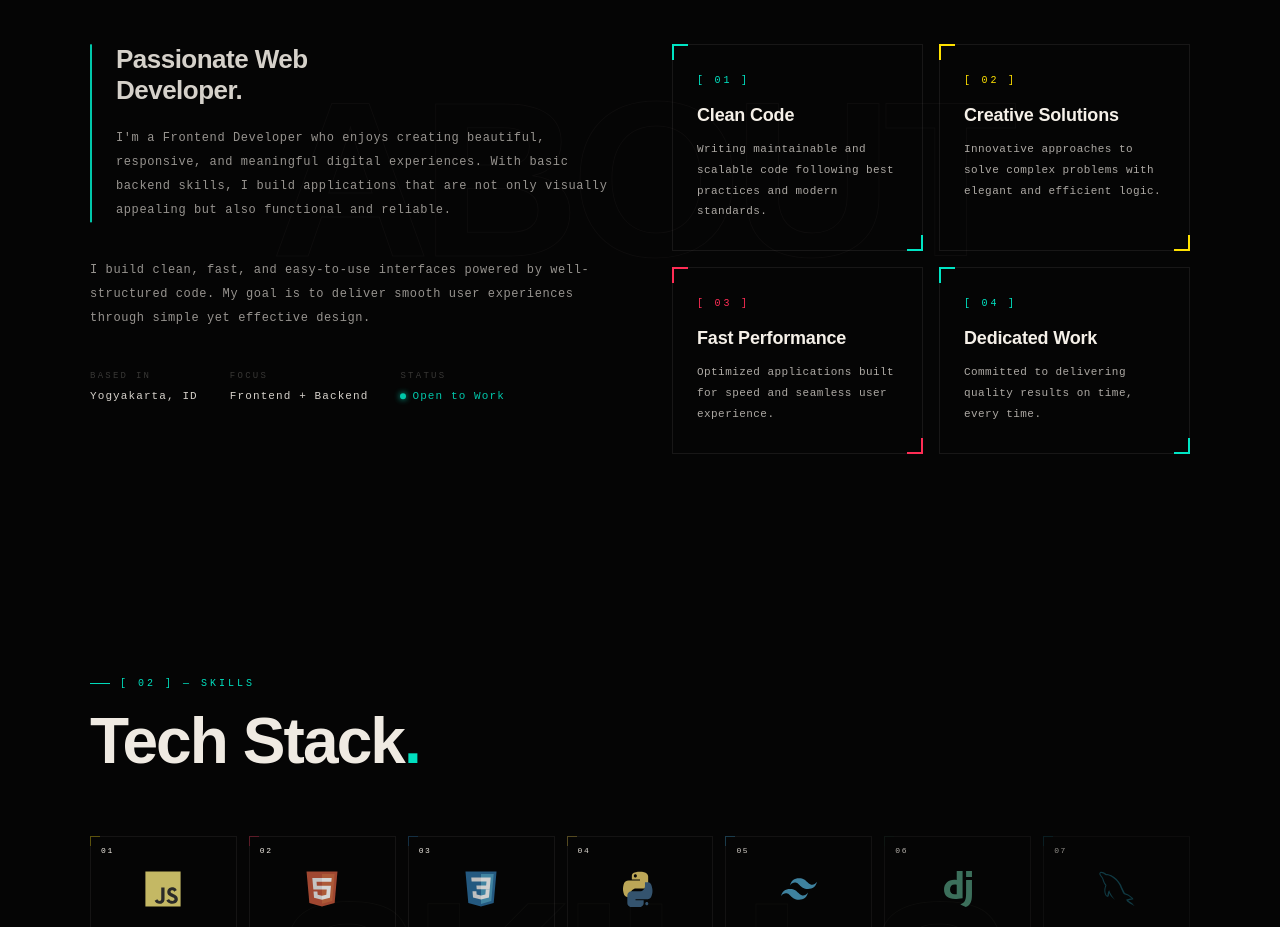
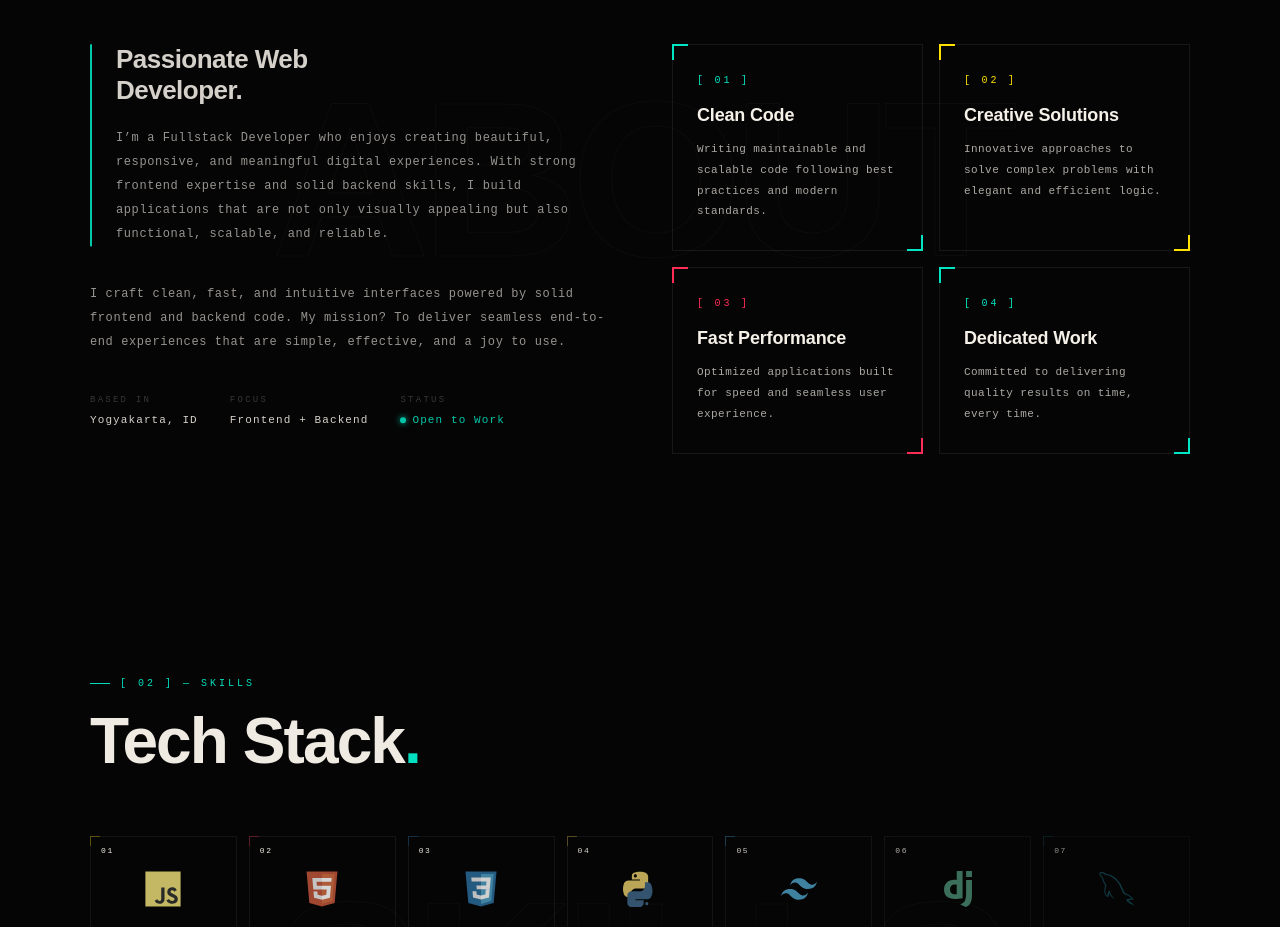
Before and after one commit to Khabilputraa/Portofolio-, a React (Vite) app: page / in a window 1280 px wide. Shown: the part 1020-1947 px from the top of the page. Built offline with nearby package versions, Linux system fonts and the light colour scheme.

Commit message:
Revise About section to highlight Fullstack expertise
Updated the description to reflect a transition from Frontend to Fullstack Developer, enhancing the emphasis on backend skills and user experience.

```diff
--- a/src/assets/About.jsx
+++ b/src/assets/About.jsx
@@ -153,14 +153,14 @@ export default function About() {
                 Passionate Web<br />Developer.
               </h3>
               <p style={{ fontFamily: "'Space Mono', monospace", fontSize: 'clamp(10px,1.4vw,12px)', color: dimWhite, lineHeight: 2, letterSpacing: '0.05em' }}>
-                I'm a Frontend Developer who enjoys creating beautiful, responsive, and meaningful digital experiences.
-                With basic backend skills, I build applications that are not only visually appealing but also functional and reliable.
+                I’m a Fullstack Developer who enjoys creating beautiful, responsive, and meaningful digital experiences.
+                With strong frontend expertise and solid backend skills, I build applications that are not only visually appealing but also functional, scalable, and reliable.
               </p>
             </div>
 
             <p style={{ fontFamily: "'Space Mono', monospace", fontSize: 'clamp(10px,1.4vw,12px)', color: dimWhite, lineHeight: 2, letterSpacing: '0.05em', marginBottom: 40 }}>
-              I build clean, fast, and easy-to-use interfaces powered by well-structured code.
-              My goal is to deliver smooth user experiences through simple yet effective design.
+            I craft clean, fast, and intuitive interfaces powered by solid frontend and backend code.
+              My mission? To deliver seamless end-to-end experiences that are simple, effective, and a joy to use.
             </p>
 
             {/* inline stats */}
```
